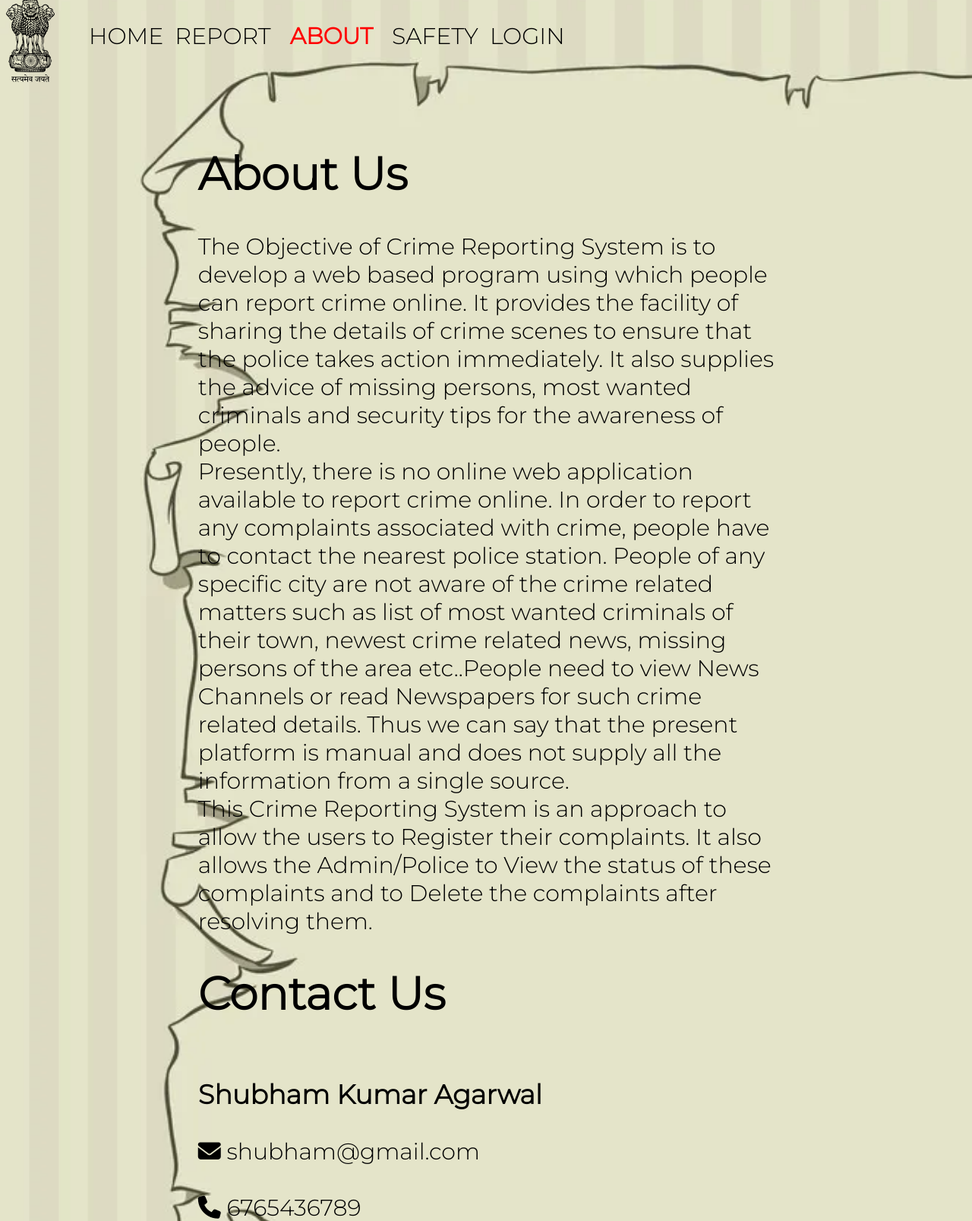
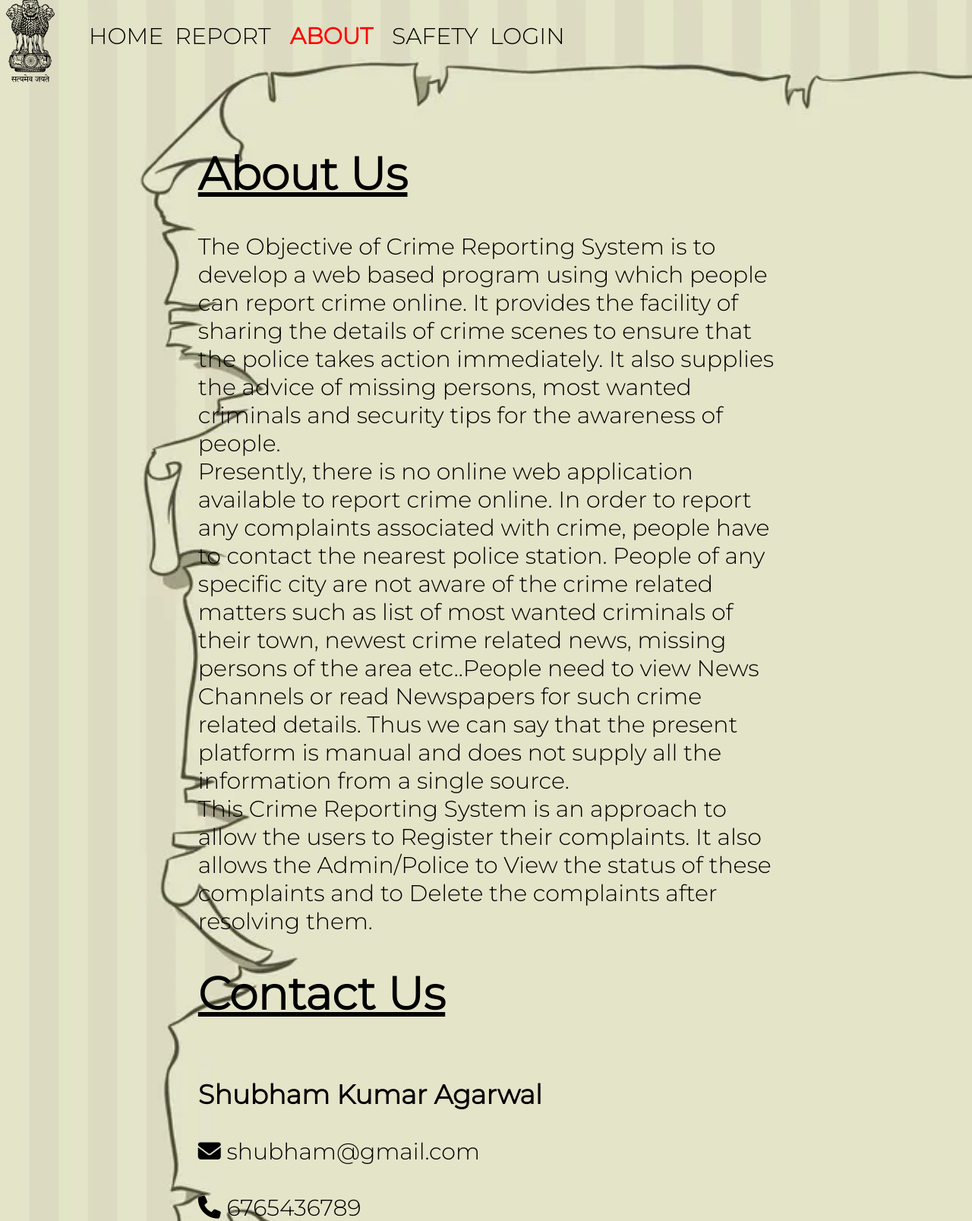
Before and after one commit to SameerThakur17/crime-reporting-system, a PHP site: page /About.html in a window 1280 px wide. Shown: the part 17-1624 px from the top of the page at 76% size. Run offline with PHP 8.4, Linux system fonts and the light colour scheme; some libraries are stand-ins or nearby versions.

Commit message:
updation9

```diff
--- a/About.html
+++ b/About.html
@@ -20,13 +20,13 @@
       </ul>
     </header>
     <div id="main">
-      <h1>About Us</h1>
+      <h1 class="head">About Us</h1>
       <p>
         The Objective of Crime Reporting System is to develop a web based program using which people can report crime online. It provides the facility of sharing the details of crime scenes to ensure that the police takes action immediately. It also supplies the advice of missing persons, most wanted criminals and security tips for the awareness of people.<br>
 			Presently, there is no online web application available to report crime online. In order to report any complaints associated with crime, people have to contact the nearest police station. People of any specific city are not aware of the crime related matters such as list of most wanted criminals of their town, newest crime related news, missing persons of the area etc..People need to view News Channels or read Newspapers for such crime related details. Thus we can say that the present platform is manual and does not supply all the information from a single source.<br>
 			This Crime Reporting System is an approach to allow the users to Register their complaints. It also allows the Admin/Police to View the status of these complaints and to Delete the complaints after resolving them.
 			</p>
-      <h1>Contact Us</h1>
+      <h1 class="head">Contact Us</h1>
     </div>
 
     <div id="two">
@@ -36,6 +36,13 @@
         <br>
         <br>
         <i class="fa-solid fa-phone"></i> <span>6765436789</span>
+      </div>
+      <div class="dev">
+        <h3>Sameer Thakur</h3>
+        <i class="fa-solid fa-envelope"></i>  <span>sameer@gmail.com</span>
+        <br>
+        <br>
+        <i class="fa-solid fa-phone"></i> <span>7465479889</span>
       </div>
       <div class="dev">
         <h3>Saurabh Prasad</h3>
@@ -51,13 +58,6 @@
         <br>
         <i class="fa-solid fa-phone"></i> <span>8465479789</span>
       </div>
-      <div class="dev">
-        <h3>Sameer Thakur</h3>
-        <i class="fa-solid fa-envelope"></i>  <span>sameer@gmail.com</span>
-        <br>
-        <br>
-        <i class="fa-solid fa-phone"></i> <span>7465479889</span>
-      </div>
 
 
     </div>
--- a/style_about.css
+++ b/style_about.css
@@ -73,3 +73,10 @@ a,div{
     flex-wrap: wrap;
     align-items: stretch;
   }
+  .head{
+    text-decoration: underline;
+  }
+  .head:hover{
+    text-decoration: underline red;
+    transition: all 0.5s ease-in-out;
+  }
```
